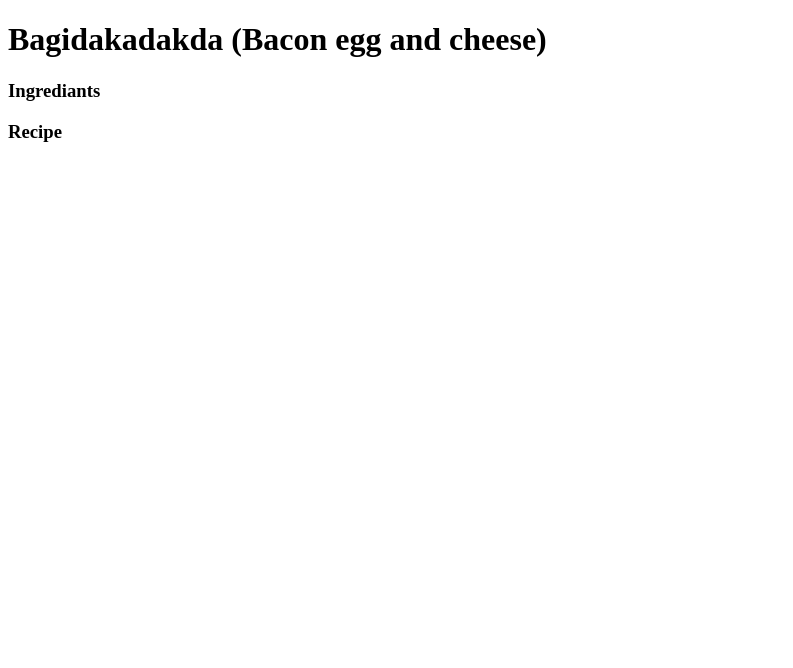
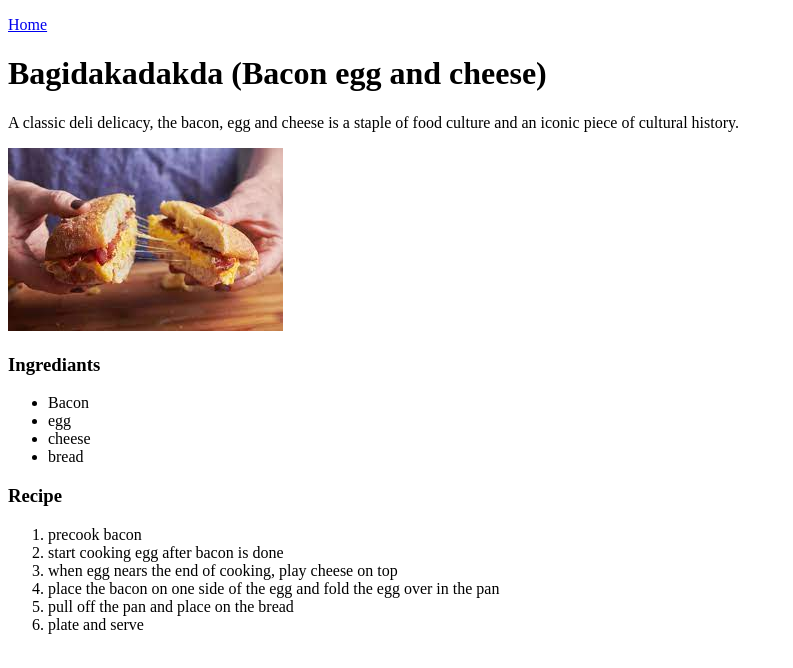
Before and after one commit to Thatguy1965/odin-recipes, a plain HTML site: page recipes/bec.html in a window 1280 px wide. Shown: the whole page, without its empty margins (0-793 px from the left). Drawn offline with Linux system fonts and the light colour scheme.

Commit message:
Add recipe and ingrediants list to both recipes
includes link back to homepage from both recipe pages, as well as photo of bacon egg and cheese

```diff
--- a/recipes/bec.html
+++ b/recipes/bec.html
@@ -5,16 +5,26 @@
         <title>Bagidakadakda (Bacon egg and cheese)</title>
     </head>
     <body>
+        <p><a href="../index.html">Home</a></p>
         <h1>Bagidakadakda (Bacon egg and cheese)</h1>
-
+        <p>A classic deli delicacy, the bacon, egg and cheese is a staple of food culture and an iconic piece of cultural history.</p>
+        <img src="../images/Bacon.jpeg" alt="a person holding a bacon egg and cheese sandwich cross section with the cheese slightly oozing out">
         <h3>Ingrediants</h3>
          <ul>
-
+            <li>Bacon</li>
+            <li>egg</li>
+            <li>cheese</li>
+            <li>bread</li>
          </ul>
 
         <h3>Recipe</h3>
          <ol>
-
+            <li>precook bacon</li>
+            <li>start cooking egg after bacon is done</li>
+            <li>when egg nears the end of cooking, play cheese on top</li>
+            <li>place the bacon on one side of the egg and fold the egg over in the pan</li>
+            <li>pull off the pan and place on the bread</li>
+            <li>plate and serve</li>
          </ol>
     </body>
 </html>
```
Also changed, not shown: recipes/nsc.html (+9 -2 lines), images/Bacon.jpeg (added).
